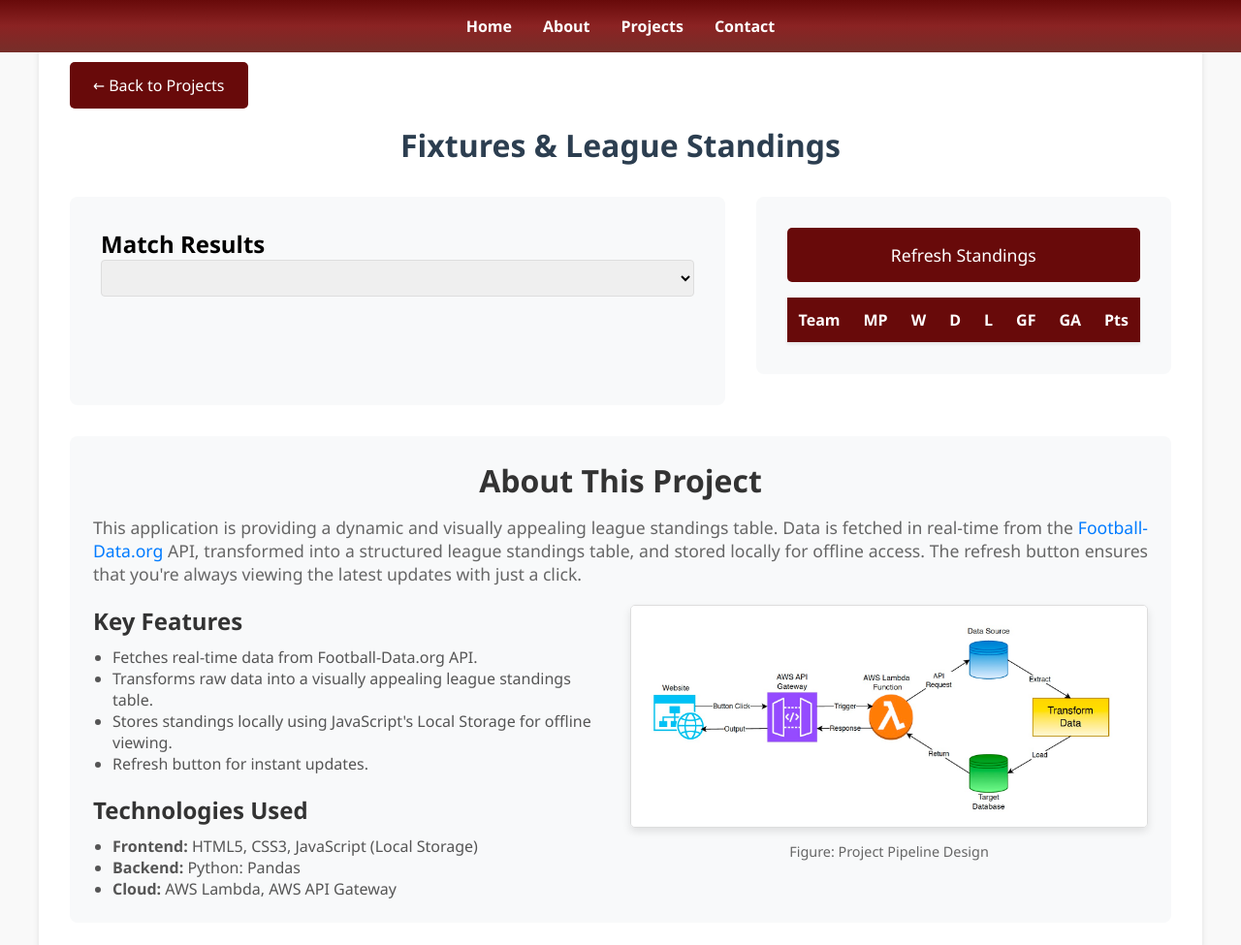
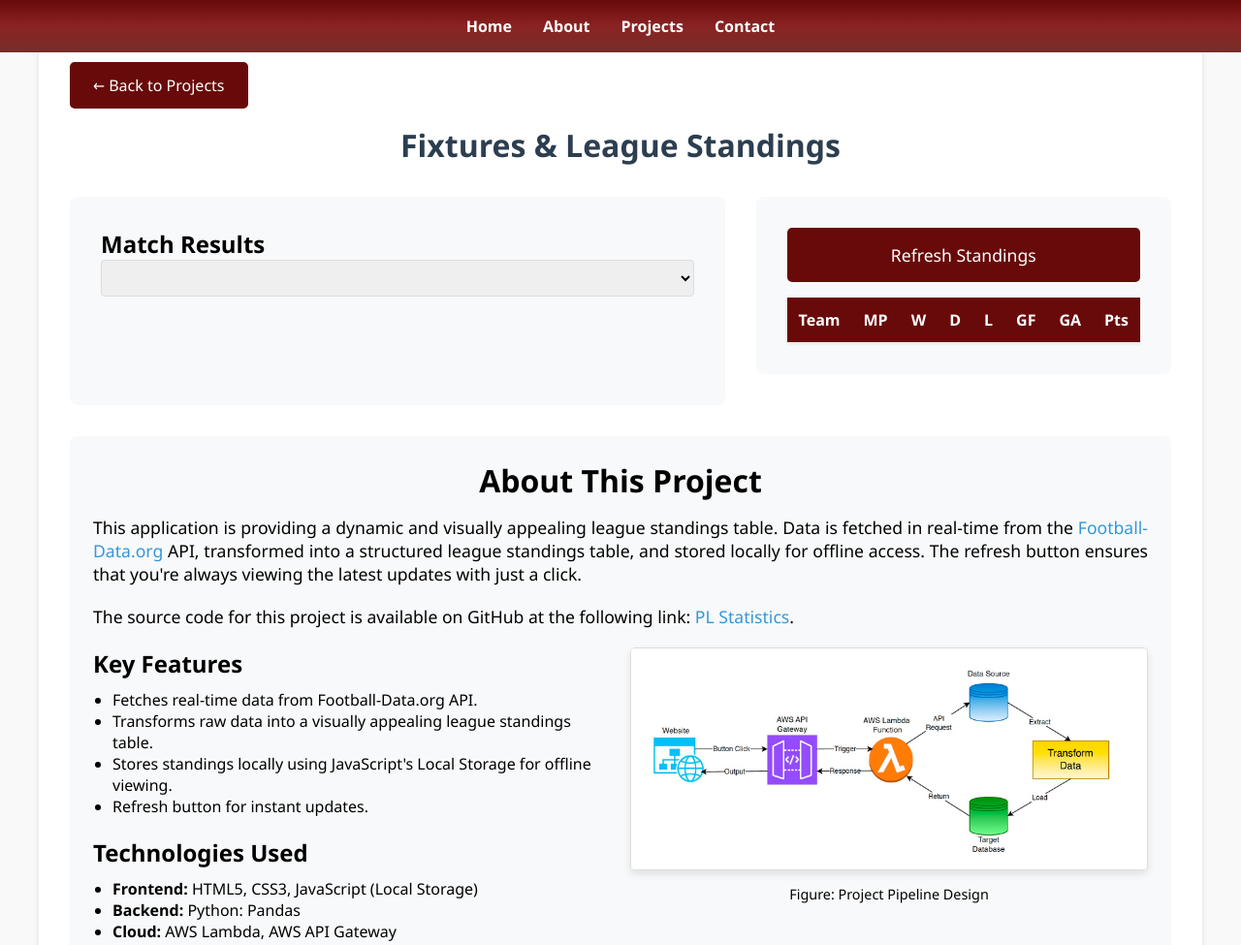
Before and after one commit to nasibhuseynzade/nasibhuseynzade.github.io, a plain HTML site: page pl.html in a window 1280 px wide. Shown: the top 975 px of the page at 97% size. Drawn offline with Linux system fonts and the light colour scheme; no server answers.

Commit message:
about part is updated

```diff
--- a/pl.html
+++ b/pl.html
@@ -264,9 +264,13 @@
         </div>
 
         <div class="project-description">
-            <h2 style="color: #333; font-size: 2rem; text-align: center; margin-bottom: 15px;">About This Project</h2>
-            <p style="color: #666; font-size: 1.1rem; margin-bottom: 20px; text-align: justify;">
-                This application is providing a dynamic and visually appealing league standings table. Data is fetched in real-time from the <a href="https://football-data.org" target="_blank" style="color: #007BFF; text-decoration: none;">Football-Data.org</a> API, transformed into a structured league standings table, and stored locally for offline access. The refresh button ensures that you're always viewing the latest updates with just a click.
+            <h2 style="color: #000000; font-size: 2rem; text-align: center; margin-bottom: 15px;">About This Project</h2>
+            <p style="color: #000000; font-size: 1.1rem; margin-bottom: 20px; text-align: justify;">
+                This application is providing a dynamic and visually appealing league standings table. Data is fetched in real-time from the <a href="https://football-data.org" target="_blank" style="color: #3498db; text-decoration: none;">Football-Data.org</a>
+                API, transformed into a structured league standings table, and stored locally for offline access. The refresh button ensures that you're always viewing the latest updates with just a click.
+            </p>
+            <p style="color: #000000; font-size: 1.1rem; margin-bottom: 20px; text-align: justify;">
+                The source code for this project is available on GitHub at the following link: <a href="https://github.com/nasibhuseynzade/football-stats-pipeline" target="_blank" style="color: #3498db; text-decoration: none;">PL Statistics</a>.
             </p>
 
             <!-- Parent Flexbox Container -->
@@ -274,16 +278,16 @@
 
                 <!-- Left Section: Key Features and Technologies Used -->
                 <div style="flex: 1; min-width: 250px;">
-                    <h3 style="color: #333; font-size: 1.5rem; margin-bottom: 10px;">Key Features</h3>
-                    <ul style="color: #555; font-size: 1rem; margin-bottom: 20px; padding-left: 20px;">
+                    <h3 style="color: #000000; font-size: 1.5rem; margin-bottom: 10px;">Key Features</h3>
+                    <ul style="color: #000000; font-size: 1rem; margin-bottom: 20px; padding-left: 20px;">
                         <li>Fetches real-time data from Football-Data.org API.</li>
                         <li>Transforms raw data into a visually appealing league standings table.</li>
                         <li>Stores standings locally using JavaScript's Local Storage for offline viewing.</li>
                         <li>Refresh button for instant updates.</li>
                     </ul>
 
-                    <h3 style="color: #333; font-size: 1.5rem; margin-bottom: 10px;">Technologies Used</h3>
-                    <ul style="color: #555; font-size: 1rem; padding-left: 20px;">
+                    <h3 style="color: #000000; font-size: 1.5rem; margin-bottom: 10px;">Technologies Used</h3>
+                    <ul style="color: #000000; font-size: 1rem; padding-left: 20px;">
                         <li><strong>Frontend:</strong> HTML5, CSS3, JavaScript (Local Storage)</li>
                         <li><strong>Backend:</strong> Python: Pandas</li>
                         <li><strong>Cloud:</strong> AWS Lambda, AWS API Gateway</li>
@@ -293,7 +297,7 @@
                 <!-- Right Section: Image -->
                 <div style="flex: 1; min-width: 300px; text-align: center;">
                     <img src="Images/pipeline.jpg" alt="ETL Pipeline Design" style="width: 100%; max-width: 1100px; height: auto; border: 1px solid #ddd; border-radius: 5px; box-shadow: 0 4px 8px rgba(0, 0, 0, 0.1);">
-                    <p style="color: #666; font-size: 0.9rem; margin-top: 10px;">Figure: Project Pipeline Design</p>
+                    <p style="color: #000000; font-size: 0.9rem; margin-top: 10px;">Figure: Project Pipeline Design</p>
                 </div>
             </div>
         </div>
```
